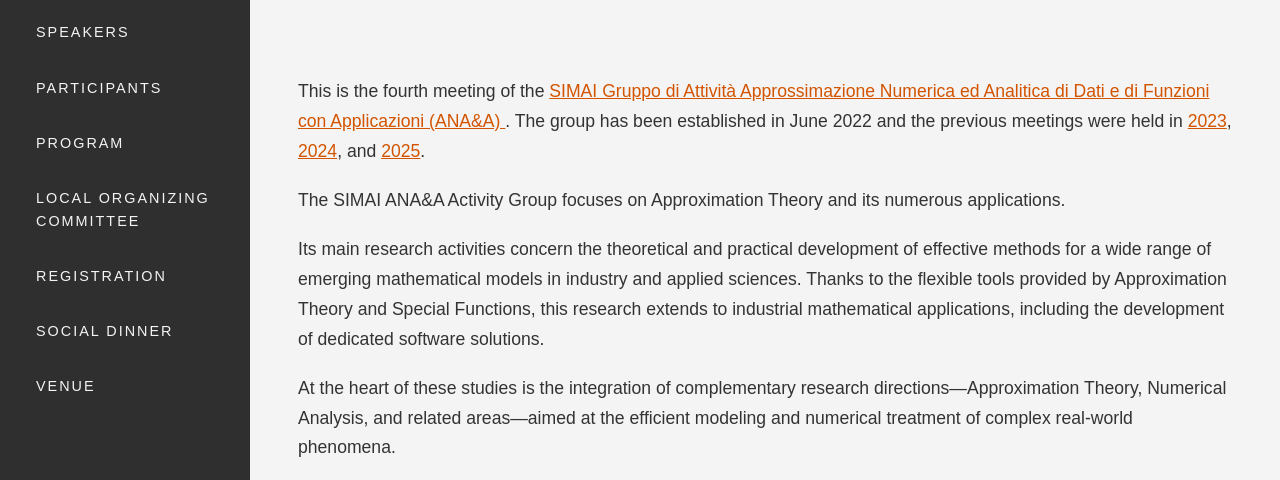
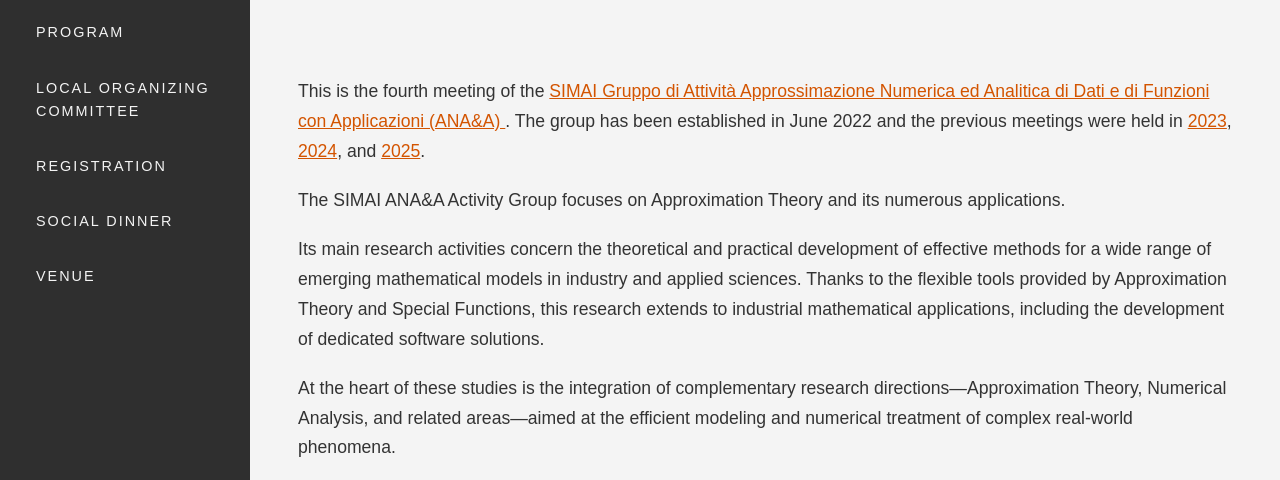
Before and after one commit to pablobuitron/fourthmeeting, a website built with Vite: page about.html in a window 1280 px wide. Shown: the part 256-736 px from the top of the page. Built offline with nearby package versions, Linux system fonts and the light colour scheme.

Commit message:
hidding speakers and participants bug fixed

```diff
--- a/about.html
+++ b/about.html
@@ -27,8 +27,8 @@
             <ul class="nav-menu">
                 <li><a href="index.html" class="nav-link">Home</a></li>
                 <li><a href="about.html" class="nav-link">About</a></li>
-                <li><a href="lecturers.html" class="nav-link">Speakers</a></li>
-                <li><a href="participants.html" class="nav-link">Participants</a></li>
+                <!-- <li><a href="lecturers.html" class="nav-link">Speakers</a></li> -->
+                <!-- <li><a href="participants.html" class="nav-link">Participants</a></li> -->
                 <li><a href="program.html" class="nav-link">Program</a></li>
                 <li><a href="local-committee.html" class="nav-link">Local Organizing Committee</a></li>
                 <li><a href="registration.html" class="nav-link">Registration</a></li>
```
Also changed, not shown: program.html (+2 -2 lines), registration.html (+2 -2 lines), social-dinner.html (+2 -2 lines), venue.html (+2 -2 lines).
